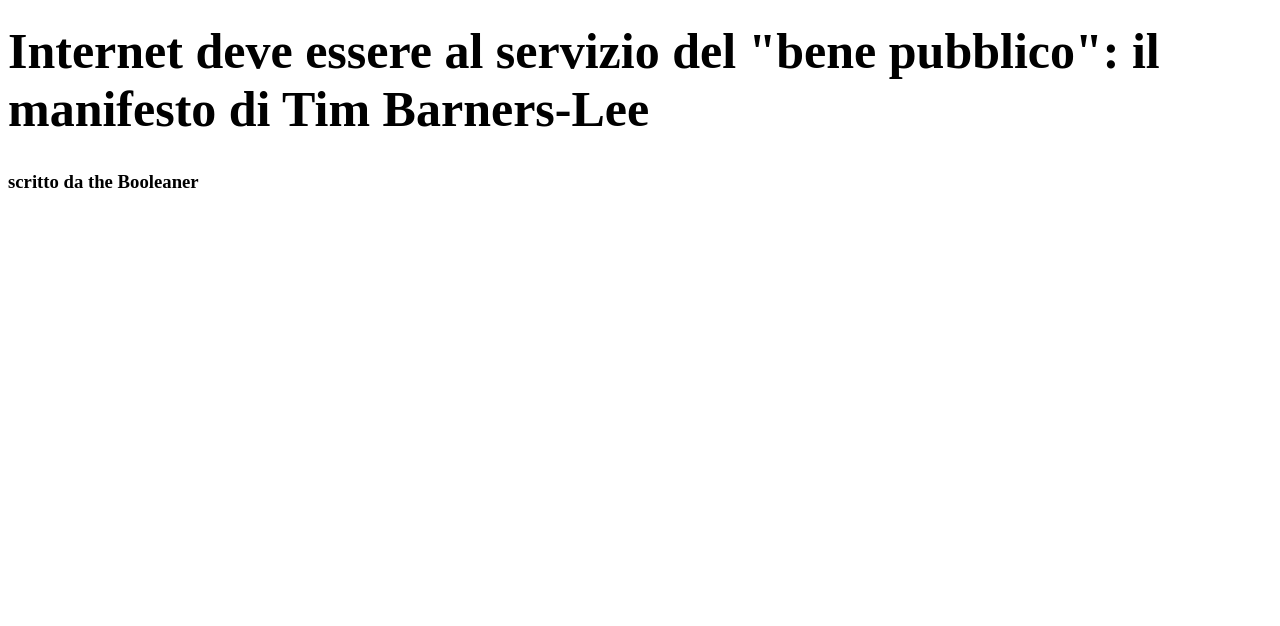
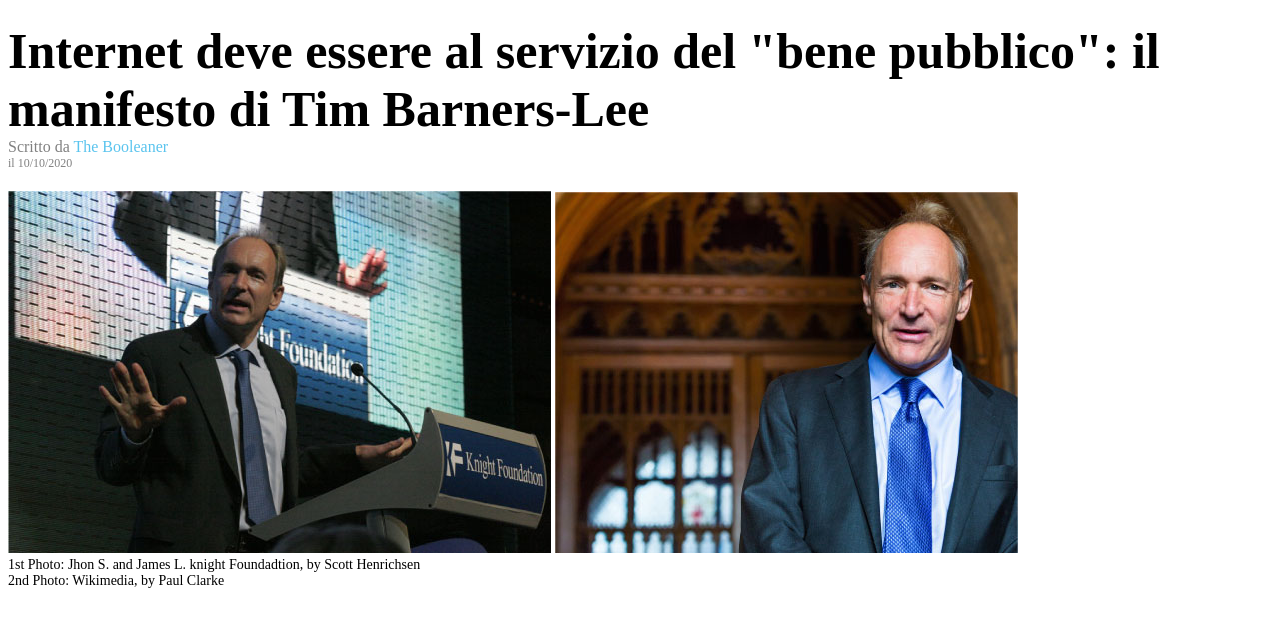
Before and after one commit to FrancescoBoco/html-css-booleaner, a plain HTML site: page index.html in a window 1280 px wide. Shown: the part 170-796 px from the top of the page. Drawn offline with Linux system fonts and the light colour scheme.

Commit message:
Fine header html/css

```diff
--- a/css/style.css
+++ b/css/style.css
@@ -1,3 +1,4 @@
+/* Inizio Header */
 #logo-header{
     height: 150px;
     background-color: rgb(8, 154, 212);
@@ -16,4 +17,28 @@
 
 .h1{
     font-size: 50px;
+    margin-bottom: 0%;
 }
+
+.light-test{
+    color: gray;
+}
+
+#link-style{
+    text-decoration: none;
+    color: rgb(90, 196, 238);
+}
+#subtitle-date{
+    font-size:12px;
+    color: grey;
+}
+
+.img-tim{
+    margin-top: 20px;
+}
+
+.top-paragraph{
+    margin: 0%;
+    font-size: 14px;
+}
+/* Fine Header */
--- a/index.html
+++ b/index.html
@@ -15,12 +15,36 @@
         </div>
 
         <h1 class="h1">
-            Internet deve essere al servizio del "bene pubblico": il manifesto di Tim Barners-Lee
+              Internet deve essere al servizio del "bene pubblico": il manifesto di Tim Barners-Lee
         </h1>
 
-        <h3>
-            scritto da the Booleaner
-        </h3>
+        <div class="subtitle">
+            <span class="light-test">
+                Scritto da
+            </span>
+
+            <a id="link-style" href="#">
+                The Booleaner
+            </a>
+        <div id="subtitle-date" >
+             il 10/10/2020
+        </div>
+        </div>
+
+        <div class="img-tim">
+            <img src="img/tim-1.jpg" alt="">
+            <img src="img/tim-2.jpg" alt="">
+        </div>
+
+        <div>
+            <p class="top-paragraph">
+                1st Photo: Jhon S. and James L. knight Foundadtion, by Scott Henrichsen
+            </p>
+            <p class="top-paragraph">
+                2nd Photo: Wikimedia, by Paul Clarke
+            </p>
+        </div>
+
     </header>
 
     <main>
```
